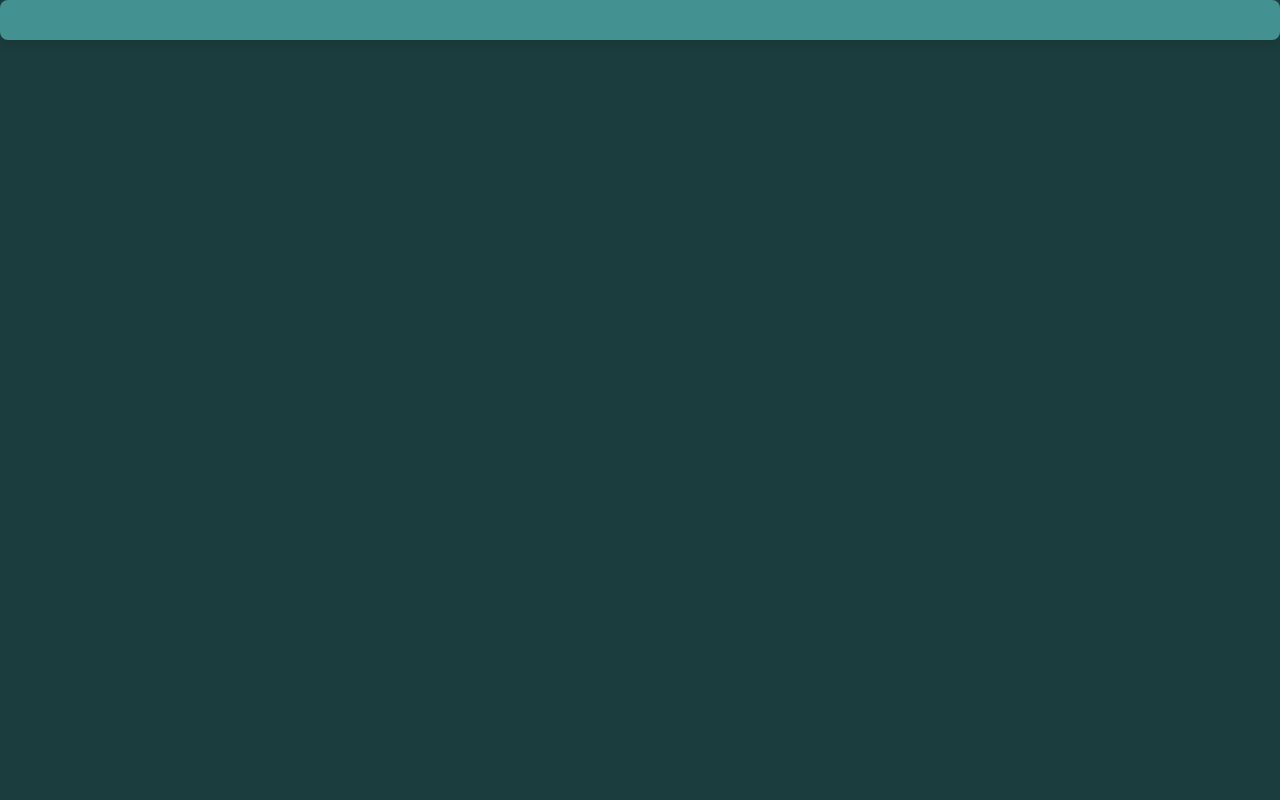
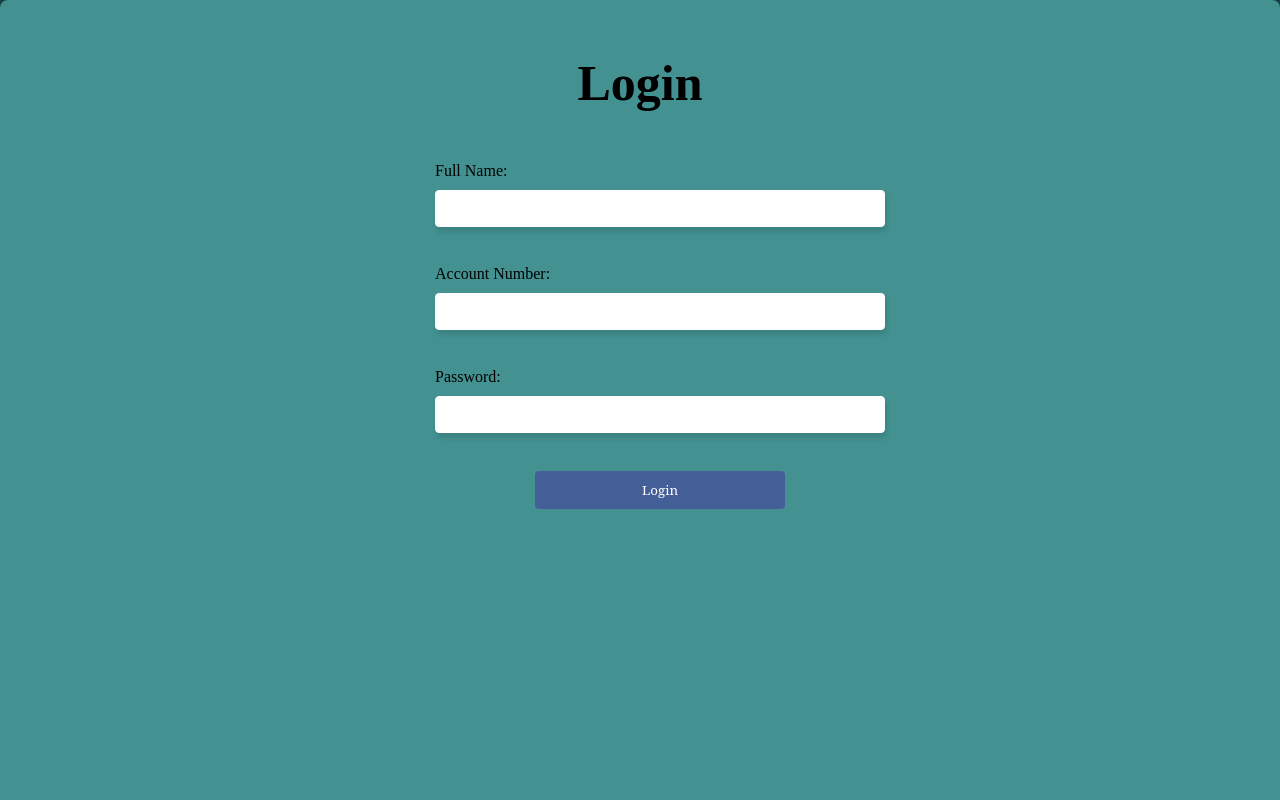
Before and after one commit to HarrySquater/APDS7311POEAJ, a React (Create React App) app in the folder frontend/: page / in a window 1280 px wide. Before the commit this address had no page. Shown: the top 800 px of the page. Built offline with nearby package versions, Linux system fonts and the light colour scheme; a web font is replaced by a local one.

Commit message:
Refactored routing for login page and refactored login page UI

```diff
--- a/frontend/src/App.js
+++ b/frontend/src/App.js
@@ -7,7 +7,7 @@ function App() {
       <BrowserRouter>
         <div className='pages'>
           <Routes>
-            <Route path='/Login' element={<Login />} />
+            <Route path='/' element={<Login />} />
           </Routes>
         </div>
       </BrowserRouter>
--- a/frontend/src/pages/login.js
+++ b/frontend/src/pages/login.js
@@ -19,6 +19,7 @@ const Login = () => {
           display: 'flex',
           justifyContent: 'center',
           alignItems: 'center',
+          fontSize: '50px',
         }}
       >
         Login
@@ -27,14 +28,16 @@ const Login = () => {
         style={{
           display: 'flex',
           justifyContent: 'center',
-          alignItems: 'center',
-          height: '50vh',
+          height: '100vh',
+          width: '100vw',
+          marginTop: '50px',
         }}
       >
         <form>
           <label>
             Full Name:
             <input
+              style={{ width: '450px' }}
               type='fullName'
               onChange={(e) => setFullName(e.target.value)}
               value={fullName}
@@ -44,6 +47,7 @@ const Login = () => {
           <label>
             Account Number:
             <input
+              style={{ width: '450px' }}
               type='accountNumber'
               onChange={(e) => setAccountNumber(e.target.value)}
               value={accountNumber}
@@ -53,15 +57,31 @@ const Login = () => {
           <label>
             Password:
             <input
+              style={{ width: '450px' }}
               type='password'
               onChange={(e) => setPassword(e.target.value)}
               value={password}
             />
           </label>
           <br />
-          <button type='button' onClick={handleLogin} disabled={isLoading}>
-            Login
-          </button>
+          <div
+            style={{
+              display: 'flex',
+              justifyContent: 'center',
+              alignItems: 'center',
+            }}
+          >
+            <button
+              style={{
+                width: '250px',
+              }}
+              type='button'
+              onClick={handleLogin}
+              disabled={isLoading}
+            >
+              Login
+            </button>
+          </div>
           {error && <div className='error'>{error}</div>}
         </form>
       </div>
```
